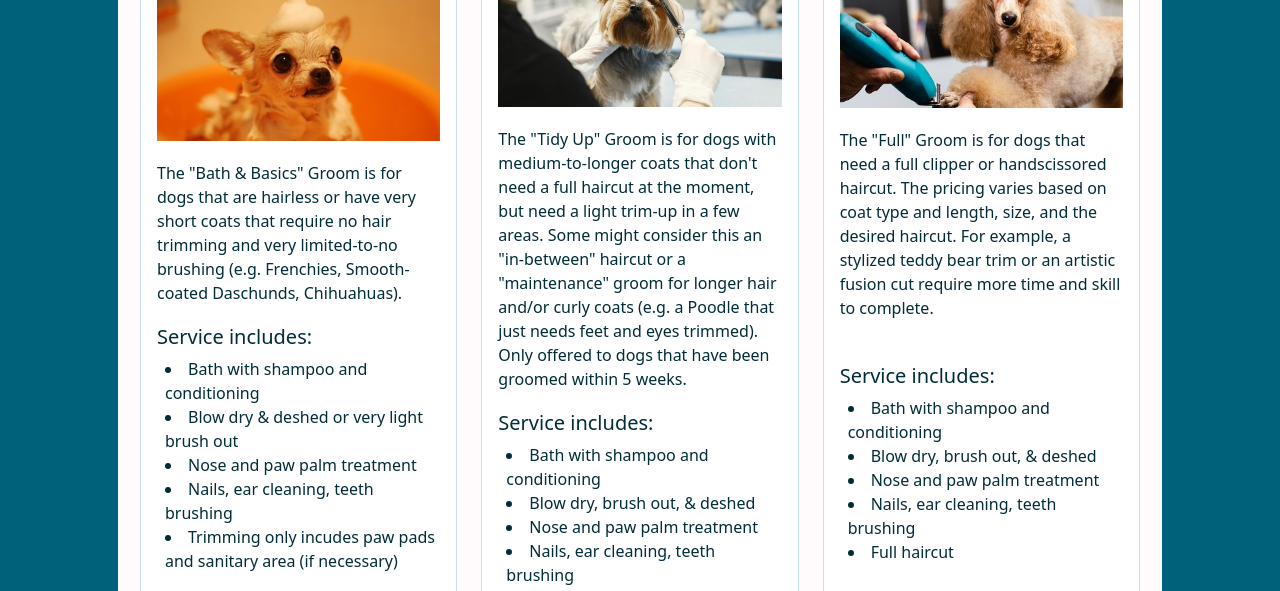
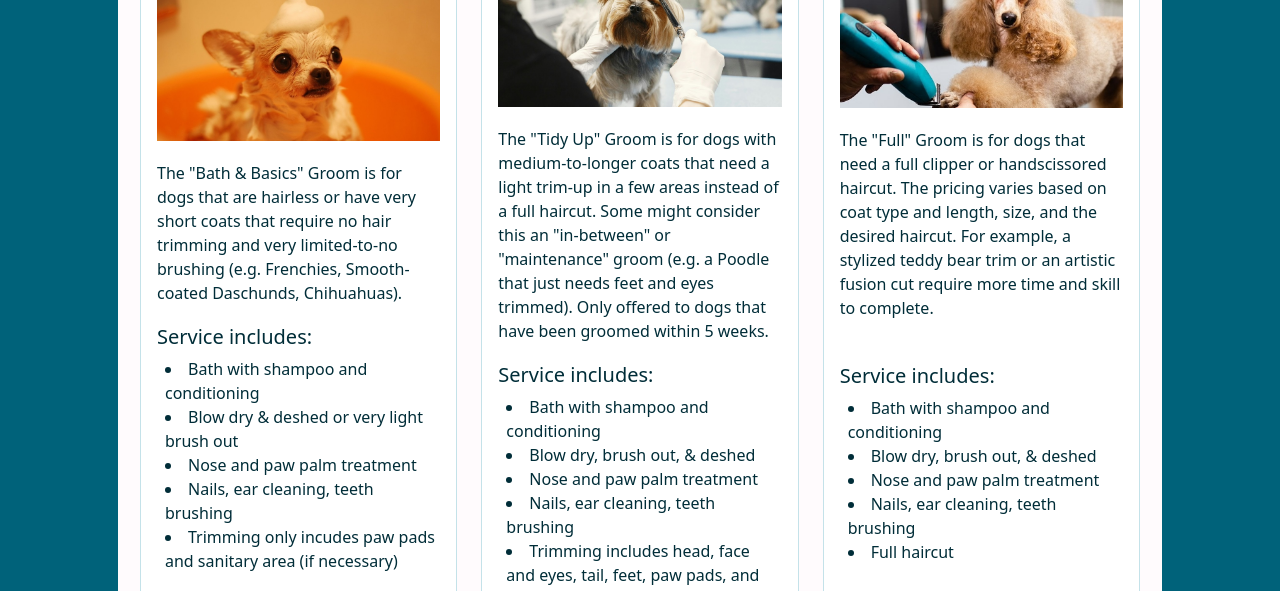
Before and after one commit to rustynymph/anniegroomyourdog, a plain HTML site: page index.html in a window 1280 px wide. Shown: the part 647-1238 px from the top of the page. Drawn offline with nearby package versions, Linux system fonts and the light colour scheme.

Commit message:
added tidy up caveat

```diff
--- a/index.html
+++ b/index.html
@@ -125,7 +125,7 @@
                                     <div class="col-lg">
                                         <div class="row service-card-desc">
                                             <p class="card-text">
-                                                The "Tidy Up" Groom is for dogs with medium-to-longer coats that don't need a full haircut at the moment, but need a light trim-up in a few areas. Some might consider this an "in-between" haircut or a "maintenance" groom for longer hair and/or curly coats (e.g. a Poodle that just needs feet and eyes trimmed). Only offered to dogs that have been groomed within 5 weeks.
+                                                The "Tidy Up" Groom is for dogs with medium-to-longer coats that need a light trim-up in a few areas instead of a full haircut. Some might consider this an "in-between" or "maintenance" groom (e.g. a Poodle that just needs feet and eyes trimmed). Only offered to dogs that have been groomed within 5 weeks.
                                             </p>
                                         </div>
                                         <div class="row service-card-incl">
```
